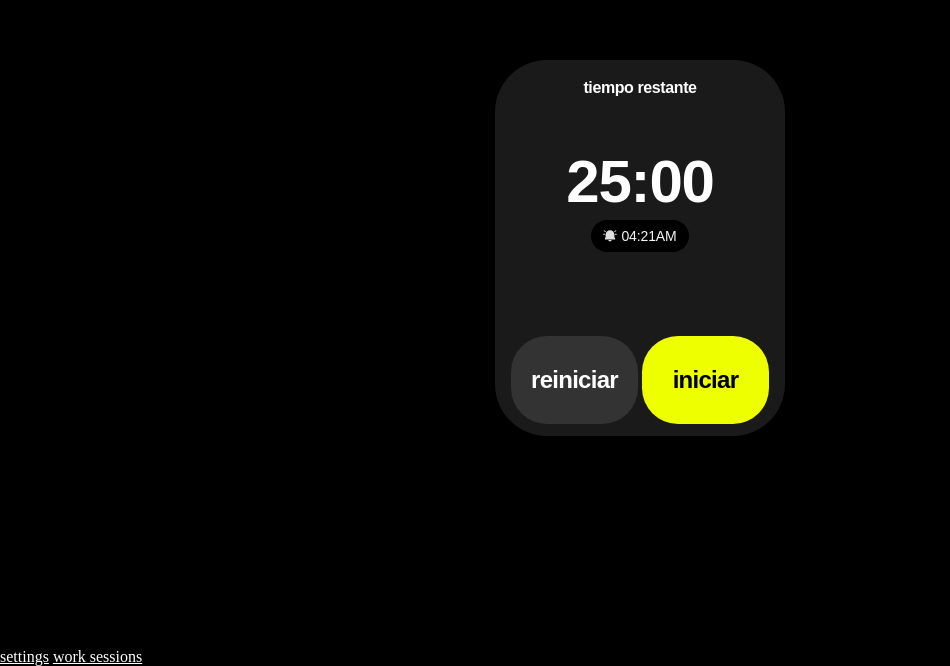
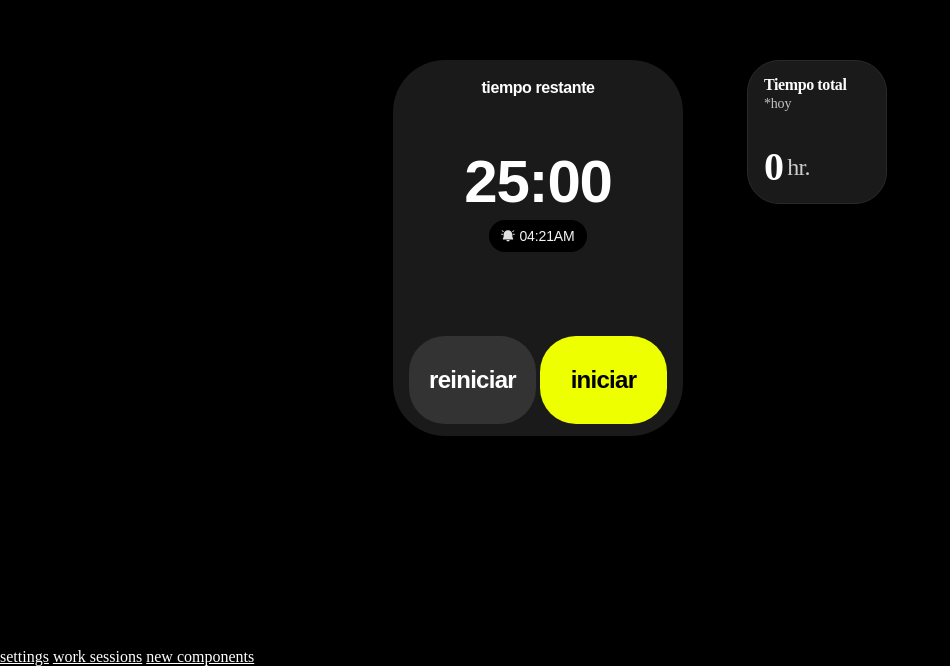
Before and after one commit to MrBryanBell/pomodoro-tracker, a SvelteKit app: page / in a window 1280 px wide. Shown: the part 152-818 px from the top of the page, without its empty margins (0-950 px from the left). Built offline with nearby package versions, Linux system fonts and the light colour scheme.

Commit message:
feat: :sparkles: New Widget: Total amount of work-sessions done today.

```diff
--- /dev/null
+++ b/src/lib/components/Widget/Value.svelte
@@ -0,0 +1,42 @@
+<script lang="ts">
+	export let unit = 'po';
+</script>
+
+<section>
+	<slot />
+	<span>{unit}.</span>
+</section>
+
+<style>
+	section {
+		display: flex;
+		flex-direction: row;
+		gap: 4px;
+		align-items: center;
+
+		font-family: 'Mona Sans';
+		font-style: normal;
+		font-weight: 700;
+		font-size: 40px;
+		line-height: 100%;
+		letter-spacing: -0.02em;
+		font-feature-settings: 'tnum' on, 'lnum' on;
+
+		color: #ffffff;
+	}
+
+	section span {
+		/* Emphasized/Medium */
+
+		font-family: 'Hubot-Sans';
+		font-style: normal;
+		font-weight: 500;
+		font-size: 24px;
+		line-height: 100%;
+		/* identical to box height, or 24px */
+
+		letter-spacing: -0.03em;
+
+		color: #cccccc;
+	}
+</style>
--- /dev/null
+++ b/src/lib/components/Widget/Widget.svelte
@@ -0,0 +1,64 @@
+<script lang="ts">
+	export let name = 'Pomodoros';
+	export let annotation = 'hoy';
+</script>
+
+<div class="main-wrapper">
+	<section class="widget-labels">
+		<p class="widget-name">{name}</p>
+		<span>*{annotation}</span>
+	</section>
+
+	<section>
+		<slot />
+	</section>
+</div>
+
+<style>
+	.main-wrapper {
+		width: 140px;
+		height: 144px;
+
+		background-color: var(--surface-2);
+		border: 0.5px solid #292929;
+		border-radius: 32px;
+		padding: 1rem;
+
+		display: flex;
+		flex-direction: column;
+		justify-content: space-between;
+	}
+
+	.widget-labels {
+		display: flex;
+		flex-direction: column;
+		gap: 4px;
+	}
+
+	.widget-labels p {
+		font-family: 'Hubot-Sans';
+		font-style: normal;
+		font-weight: 600;
+		font-size: 16px;
+		line-height: 100%;
+		/* identical to box height, or 16px */
+
+		letter-spacing: -0.025em;
+		font-feature-settings: 'tnum' on, 'lnum' on;
+
+		color: #fcfcfc;
+	}
+
+	.widget-labels span {
+		font-family: 'Hubot-Sans';
+		font-style: normal;
+		font-weight: 400;
+		font-size: 14px;
+		line-height: 100%;
+		/* identical to box height, or 14px */
+
+		letter-spacing: -0.015em;
+
+		color: #c2c2c2;
+	}
+</style>
--- a/src/routes/+page.svelte
+++ b/src/routes/+page.svelte
@@ -1,18 +1,32 @@
 <script lang="ts">
 	import Timer from '$components/Timer/Timer.svelte';
+	import Widget from '$components/Widget/Widget.svelte';
+	import Value from '$lib/components/Widget/Value.svelte';
+	import { workSessions } from '$lib/store/work-sessions';
+
+	const allWorkSessionsToday = workSessions.allFromToday$;
 </script>
 
 <main>
 	<Timer />
+	<section>
+		<Widget name="Tiempo total" annotation="hoy">
+			<Value unit="hr">{$allWorkSessionsToday.length}</Value>
+		</Widget>
+	</section>
 </main>
 
 <a href="/settings">settings</a>
 <a href="/work-sessions">work sessions</a>
+<a href="/new">new components</a>
 
 <style>
 	main {
 		display: grid;
 		place-content: center;
+		gap: 64px;
 		height: 100vh;
+
+		grid-template-columns: 290px auto;
 	}
 </style>
```
Also changed, not shown: src/lib/components/Widget/TestWidget.svelte (added, +8 -0 lines).
